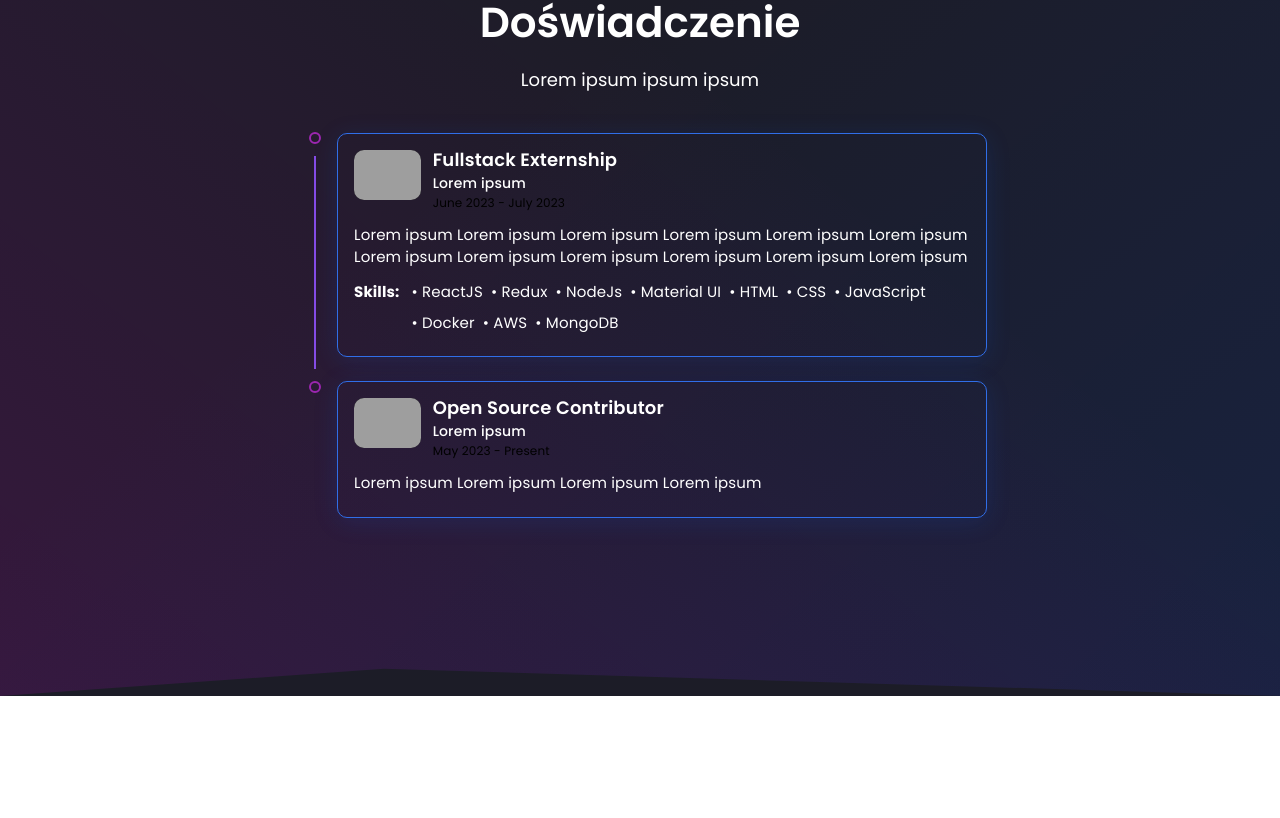
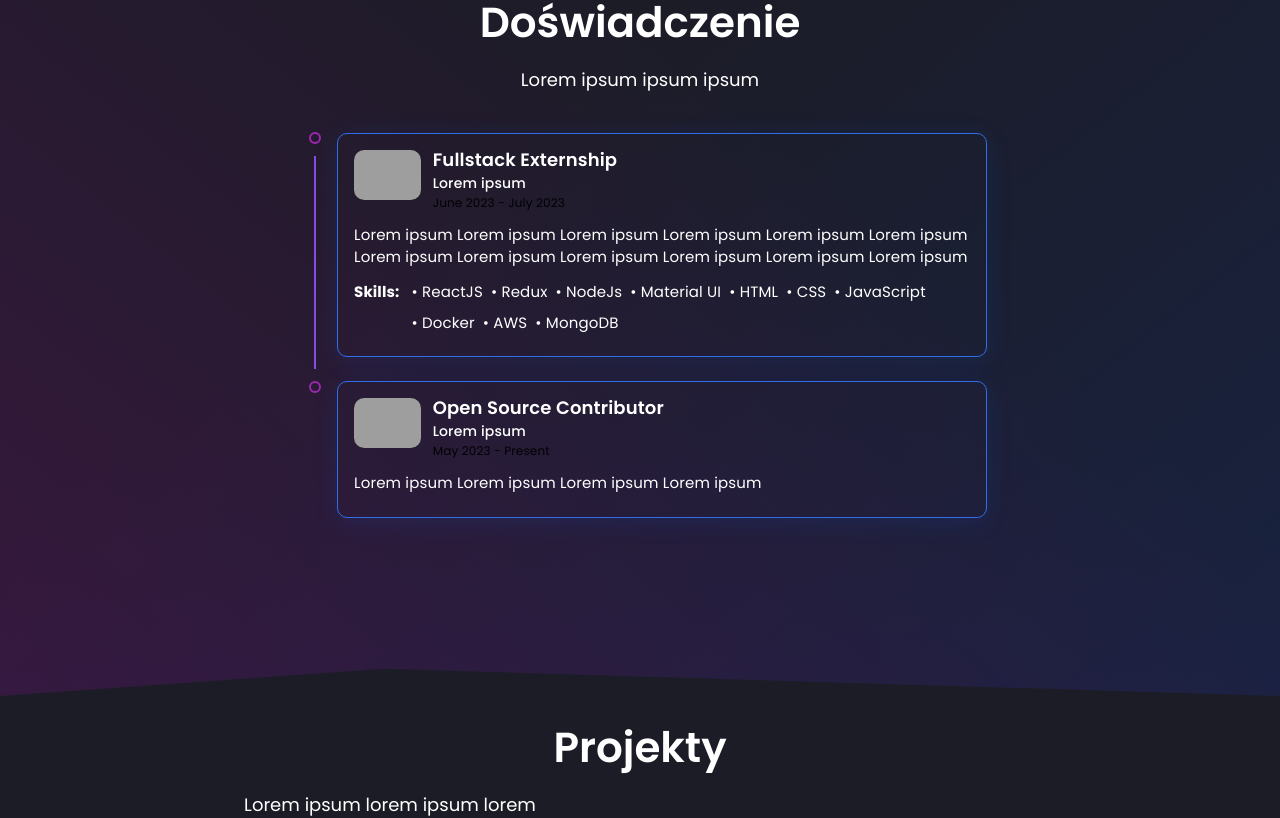
Before and after one commit to udawid/portofolio-dawid-urbaniak, a React (Create React App) app: page / in a window 1280 px wide. Shown: the part 1211-2029 px from the top of the page. Before the commit the page ends 1907 px from the top, so only its background shows below. Built offline with nearby package versions, Linux system fonts and the light colour scheme; grey boxes are pictures that could not be loaded.

Commit message:
Add project section - part 1

```diff
--- a/src/App.js
+++ b/src/App.js
@@ -5,6 +5,7 @@ import Navbar from "./components/Navbar/Navbar";
 import Home from "./components/Home/Home";
 import Skills from "./components/Skills/Skills";
 import Experience from "./components/Experience/Experience";
+import Project from "./components/Project/Project";
 
 const Body = styled.div`
   background-color: #1c1c27;
@@ -37,6 +38,7 @@ function App() {
           <Skills />
           <Experience />
         </Wrapper>
+        <Project />
       </Body>
     </Router>
   );
--- /dev/null
+++ b/src/components/Project/Project.js
@@ -0,0 +1,60 @@
+import React from "react";
+import { styled } from "styled-components";
+
+const Container = styled.div`
+  display: flex;
+  flex-direction: column;
+  justify-content: center;
+  position: relative;
+  z-index: 1;
+  align-items: center;
+`;
+
+const Wrapper = styled.div`
+  max-width: 1100px;
+  position: relative;
+  display: flex;
+  flex-direction: column;
+  justify-content: space-between;
+  width: 100%;
+  gap: 12px;
+
+  // @media screen and (max-width: 768px) {
+  //   flex-direction: column;
+  // }
+`;
+
+const Title = styled.div`
+  font-size: 42px;
+  font-weight: 600;
+  text-align: center;
+  margin-top: 20px;
+  color: white;
+  @media screen and (max-width: 768px) {
+    margin-top: 12px;
+    font-size: 32px;
+  }
+`;
+
+const Desc = styled.div`
+  font-size: 18px;
+  max-width: 600px;
+  text-align: center;
+  color: white;
+  @media (max-width: 768px) {
+    font-size: 16px;
+  }
+`;
+
+const Project = () => {
+  return (
+    <Container id="projects">
+      <Wrapper>
+        <Title>Projekty</Title>
+        <Desc>Lorem ipsum lorem ipsum lorem</Desc>
+      </Wrapper>
+    </Container>
+  );
+};
+
+export default Project;
```
Also changed, not shown: src/components/Project.js (deleted, +0 -7 lines).
